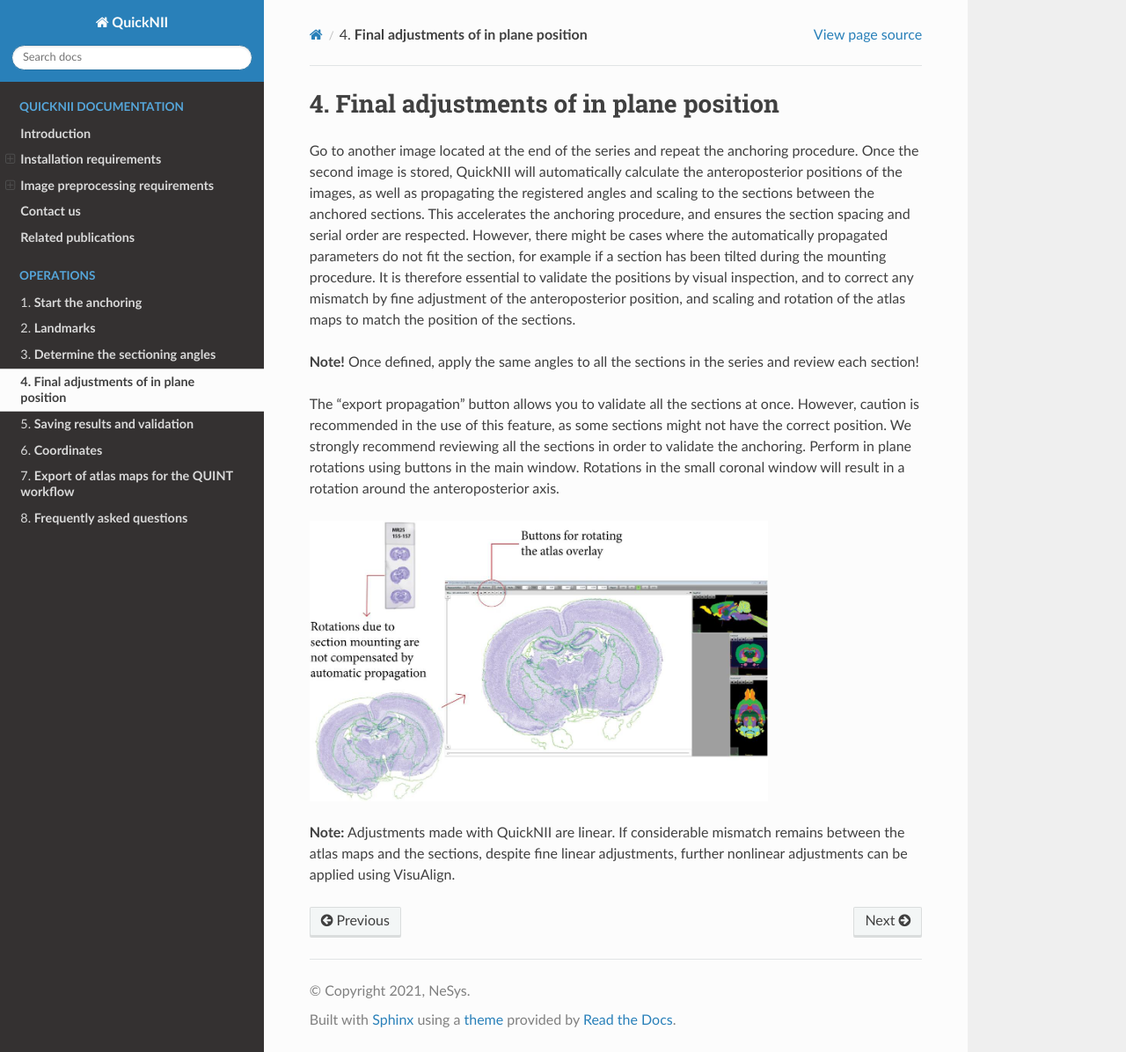
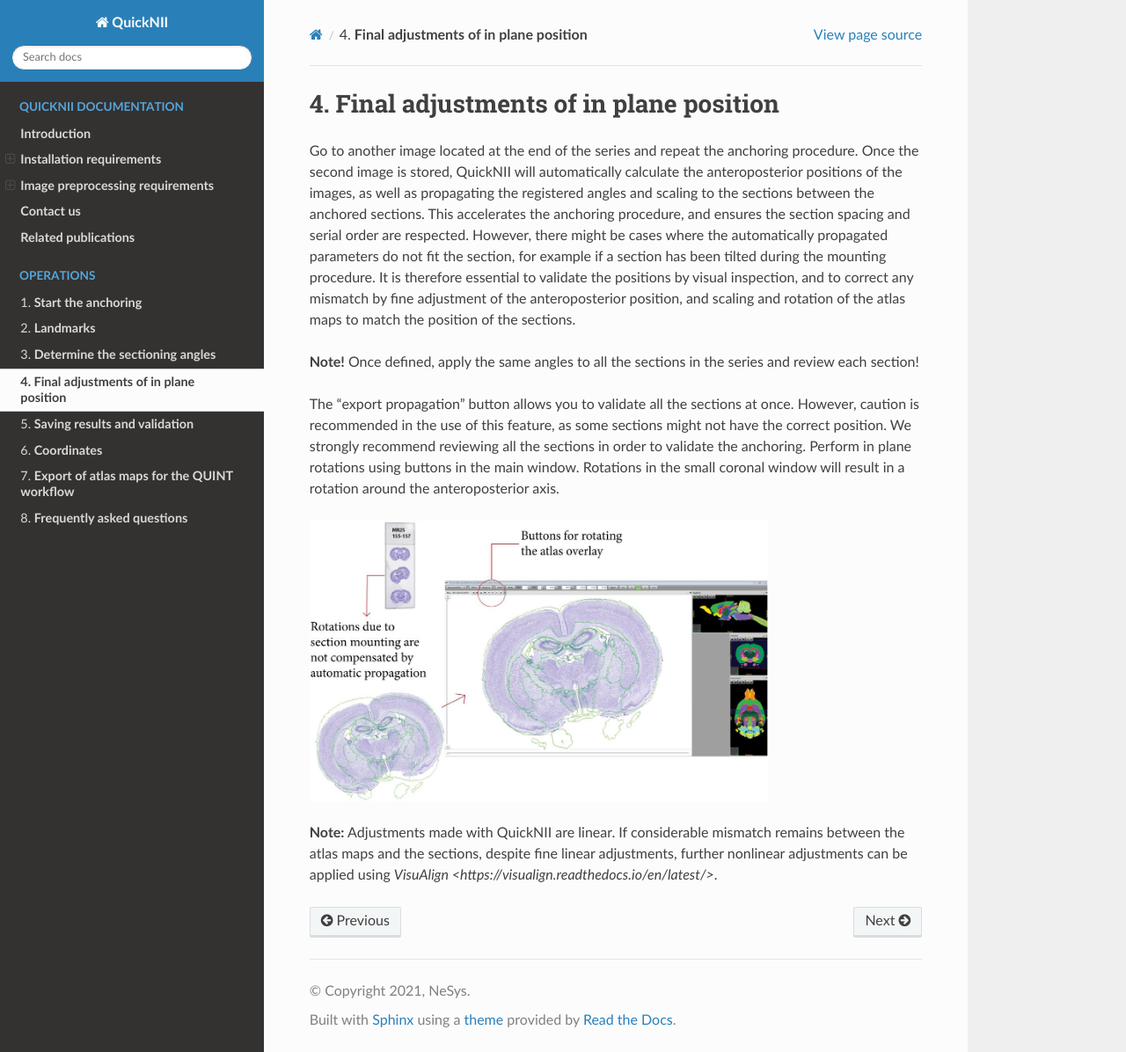
Before and after one commit to Tevemadar/QuickNII, a Sphinx documentation site: the page built from Docs/adjust.rst, in a window 1280 px wide and 1196 px high. Shown: the whole window at 88% size. Built offline with Sphinx 7.4.7 and the Read the Docs theme 2.0.0, drawn with Linux system fonts in a browser that asks for light colours; some of the changed lines change nothing that is shown.

Commit message:
Update adjust.rst

```diff
--- a/Docs/adjust.rst
+++ b/Docs/adjust.rst
@@ -32,4 +32,4 @@ anteroposterior axis.
 **Note:** Adjustments made with QuickNII are linear. If considerable
 mismatch remains between the atlas maps and the sections, despite fine
 linear adjustments, further nonlinear adjustments can be applied using
-VisuAlign.
+`VisuAlign <https://visualign.readthedocs.io/en/latest/>`.
```
